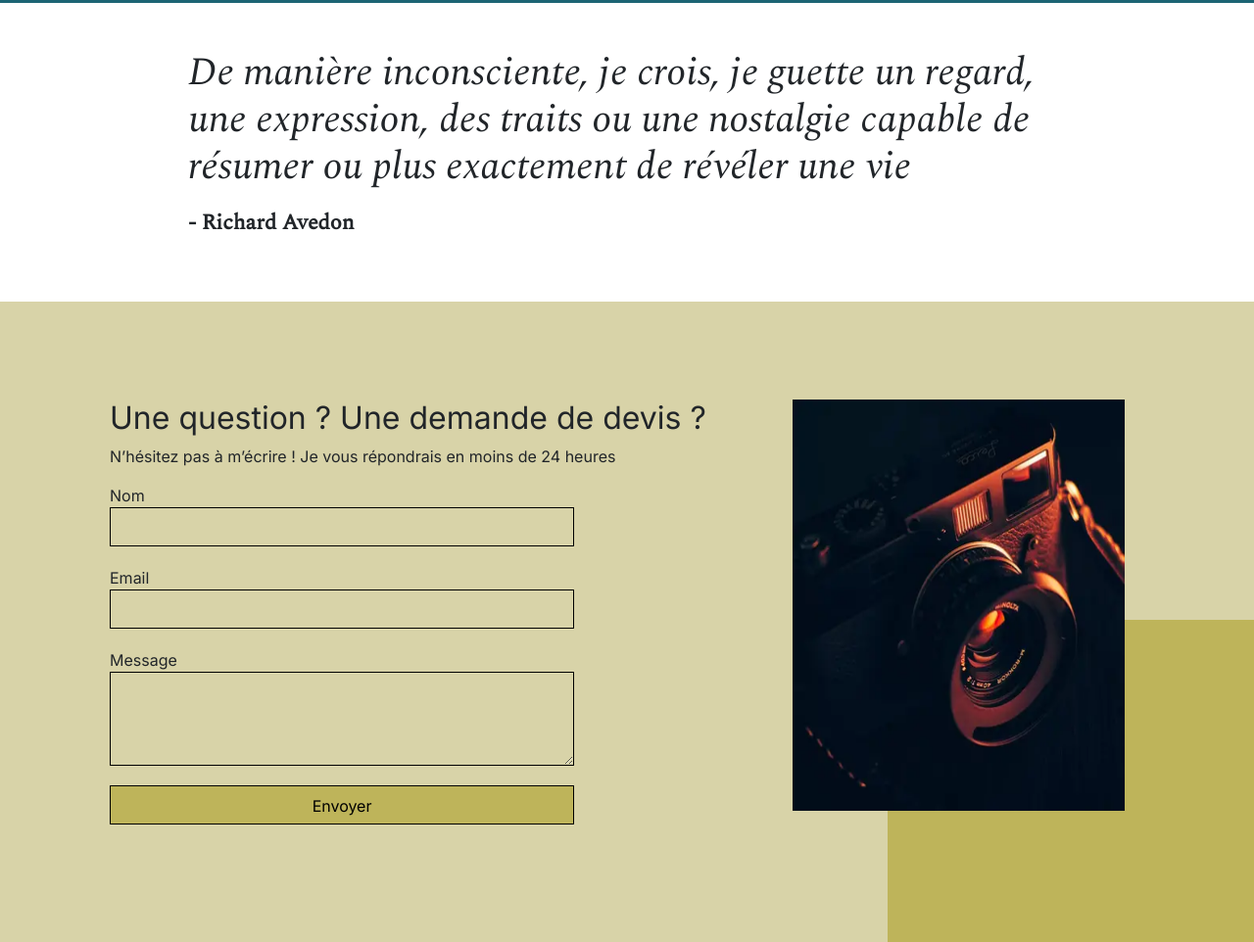
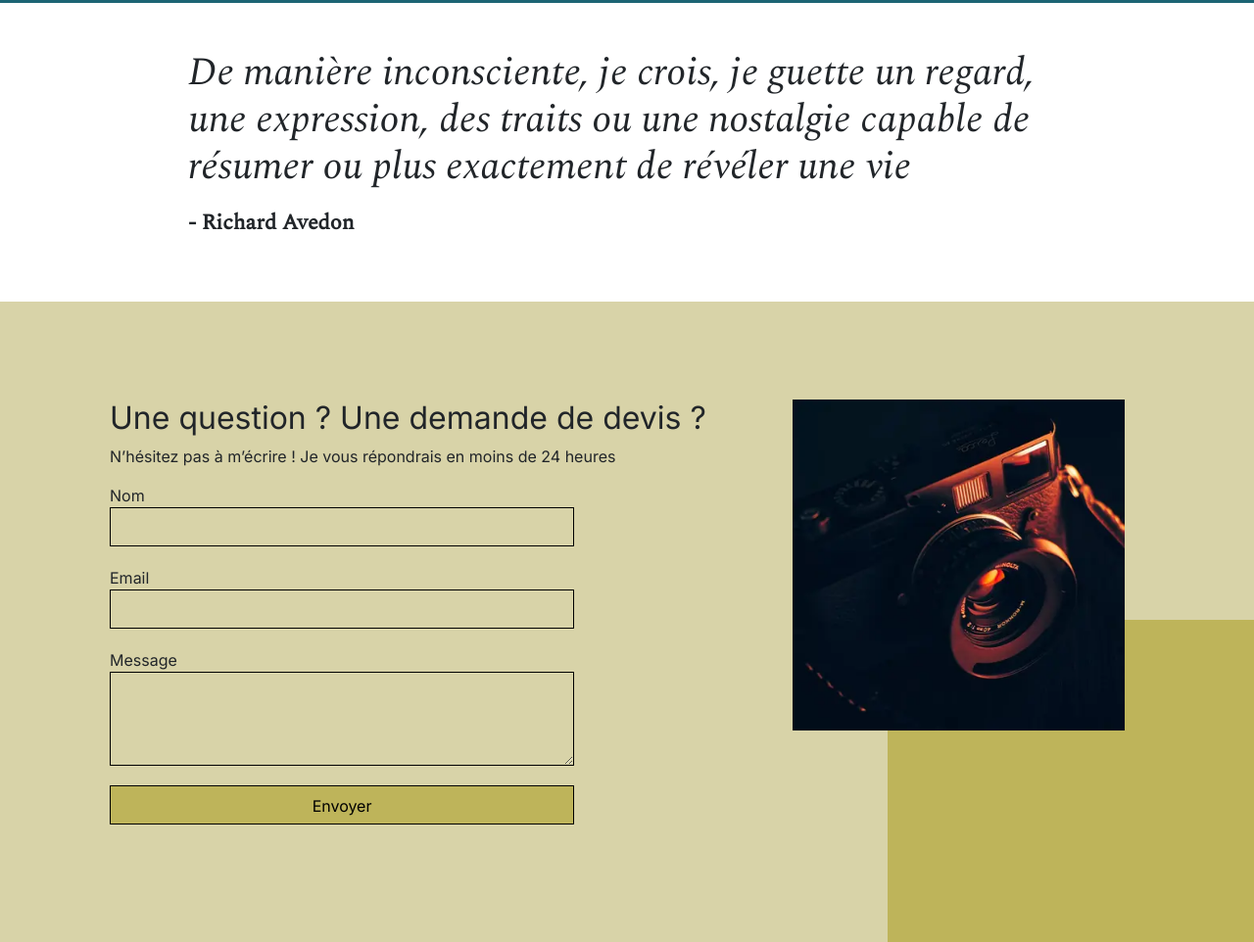
Before and after one commit to azorophelie/Nina-Carducci, a website: page index.html in a window 1280 px wide. Shown: the part 4006-4968 px from the top of the page at 98% size. Drawn offline with nearby package versions, Linux system fonts and the light colour scheme.

Commit message:
Reajuster l'image de caméra

```diff
--- a/index.html
+++ b/index.html
@@ -58,7 +58,7 @@
 </div>
 <div id="about">
 	<div class="picture left">
-		<img src="./assets/images/nina.webp" alt="Photo de Nina Carducci" width="560" height="558"style="max-width: 100%; height: auto;">
+		<img src="./assets/images/nina.webp" alt="Photo de Nina Carducci" width="560" height="558" style="max-width: 100%; height: auto;">
 	</div>
 	<div id="about-me">
 		<h2 class="about-me__title">A propos de moi</h2>
@@ -150,7 +150,7 @@
 			</form>
 		</div>
 		<div class="picture right">
-			<img src="./assets/images/camera.webp" alt="Photo d'une camera" loading="lazy" width="300" height="420">
+			<img src="./assets/images/camera.webp" alt="Photo d'une camera" loading="lazy" width="300" height="420" style="max-width: 100%; height: auto;">
 		</div>
 	</div>
 </div>
```
